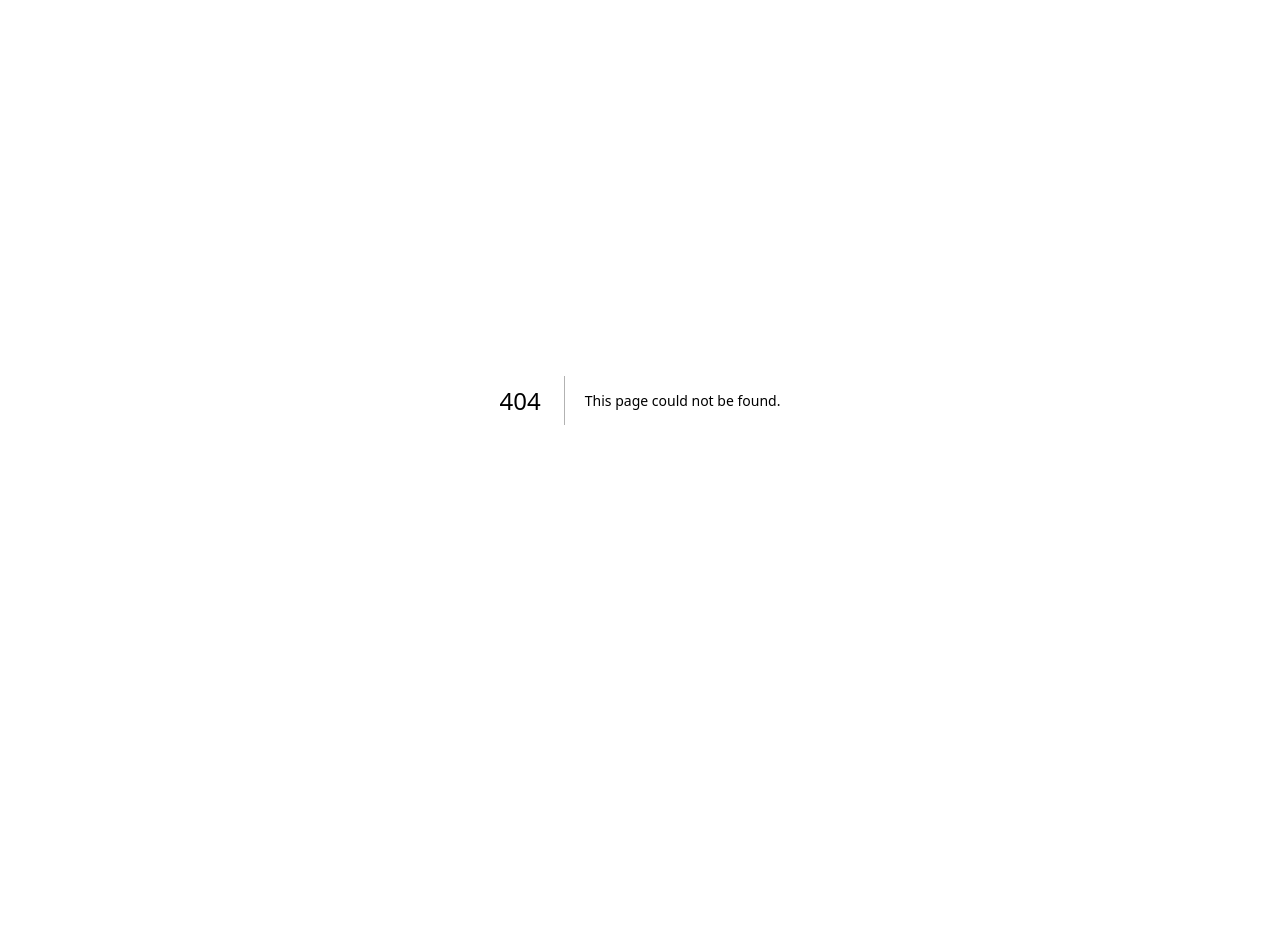
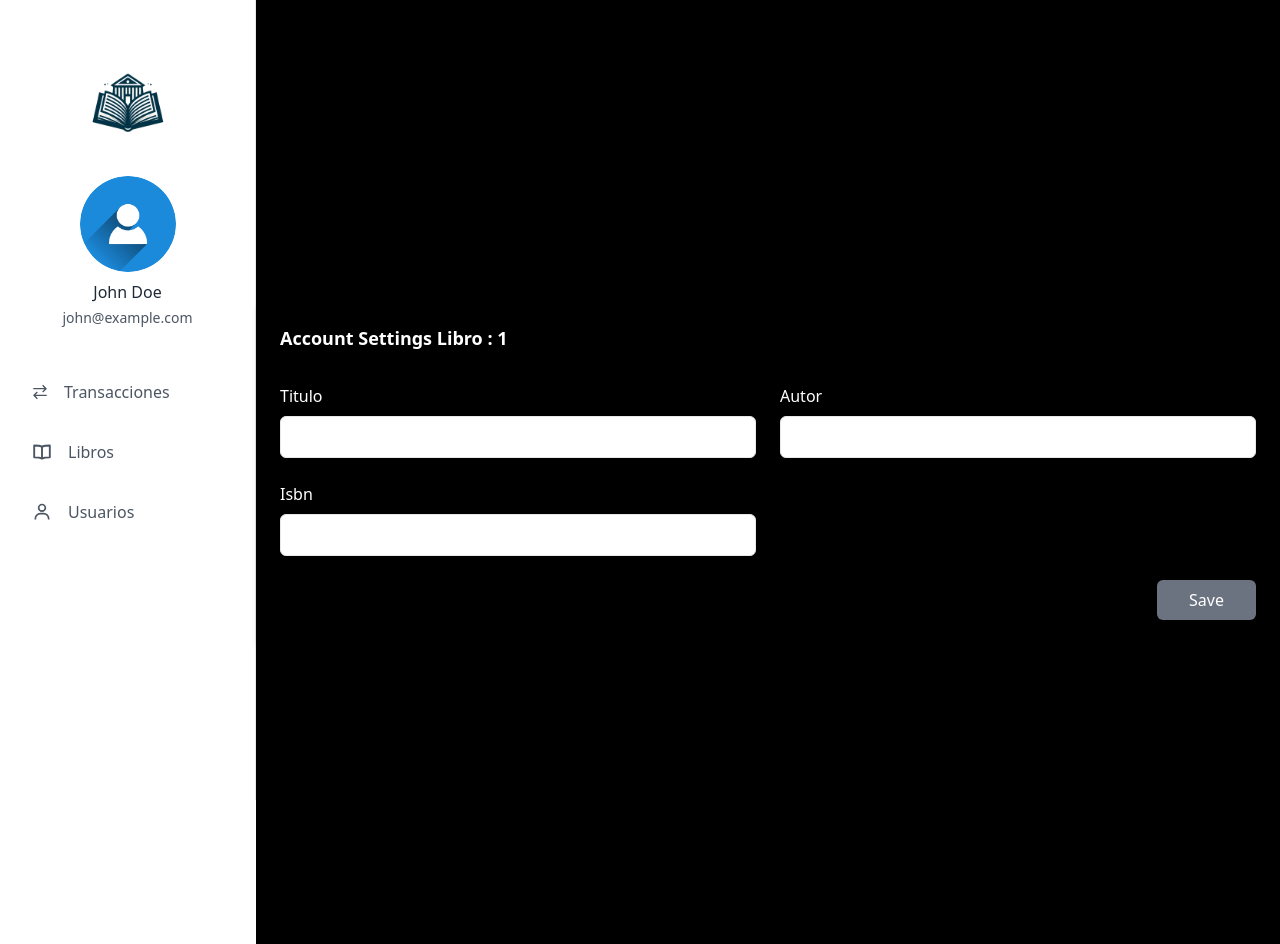
Before and after one commit to Ingenieria-Web-M-J/RQ-Gestion-Biblioteca, a Next.js app: page /admin/1 in a window 1280 px wide. Before the commit this address had no page. Before the commit the page ends 800 px from the top, so only its background shows below. Built offline with nearby package versions, Linux system fonts and the light colour scheme.

Commit message:
Agregar Libro

```diff
--- a/components/plantilla/TransactionsMain.tsx
+++ b/components/plantilla/TransactionsMain.tsx
@@ -3,12 +3,13 @@ import { GET_BOOKS } from '@/utils/queries/Books'
 import { useQuery  } from '@apollo/client'
 import React, { useEffect, useState } from 'react';
 import TR from '@/components/tr'
-
+import { useRouter } from 'next/router';
 
 
 const TransactionsMain = () => {
     const [books, setBooks] = useState<BookType[]>([]);
     const [search, setSearch] = useState('');
+    const router = useRouter();
     const {loading} = useQuery(GET_BOOKS,{
 
       variables: {
@@ -84,7 +85,7 @@ const TransactionsMain = () => {
                   <span>Import</span>
                 </button>
 
-                <button className='flex items-center justify-center w-1/2 px-5 py-2 text-sm tracking-wide text-white transition-colors duration-200 bg-blue-500 rounded-lg shrink-0 sm:w-auto gap-x-2 hover:bg-blue-600 dark:hover:bg-blue-500 dark:bg-blue-600'>
+                <button onClick={() => router.push('/admin/new')} className='flex items-center justify-center w-1/2 px-5 py-2 text-sm tracking-wide text-white transition-colors duration-200 bg-blue-500 rounded-lg shrink-0 sm:w-auto gap-x-2 hover:bg-blue-600 dark:hover:bg-blue-500 dark:bg-blue-600'>
                   <svg
                     xmlns='http://www.w3.org/2000/svg'
                     fill='none'
@@ -100,7 +101,7 @@ const TransactionsMain = () => {
                     />
                   </svg>
 
-                  <span>Add vendor</span>
+                  <span>Agregar Libro</span>
                 </button>
               </div>
             </div>
--- a/components/tr/index.tsx
+++ b/components/tr/index.tsx
@@ -1,11 +1,13 @@
 import React from 'react'
 import {BookType} from '@/types/index'
+import {useRouter} from 'next/router';
 
 interface IndexProps {
     Book: BookType;
 }
 
 const Index = ({Book}: IndexProps) => {
+    const router = useRouter();
     return (
         <tr>
             <td className='px-4 py-4 text-sm font-medium whitespace-nowrap'>
@@ -44,7 +46,7 @@ const Index = ({Book}: IndexProps) => {
                 </div>
             </td>
             <td className='px-4 py-4 text-sm whitespace-nowrap'>
-                <button className='px-1 py-1 text-gray-500 transition-colors duration-200 rounded-lg dark:text-gray-300 hover:bg-gray-100'>
+                <button onClick={() => router.push(`/admin/${Book.id}`)} className='px-1 py-1 text-gray-500 transition-colors duration-200 rounded-lg dark:text-gray-300 hover:bg-gray-100'>
                     <svg
                         xmlns='http://www.w3.org/2000/svg'
                         fill='none'
--- /dev/null
+++ b/hooks/useFormData.ts
@@ -0,0 +1,41 @@
+import { useRef, useState } from 'react';
+
+const useFormData = (initial: any) => {
+  const form = useRef<HTMLFormElement>(null);
+  const [formData, setFormData] = useState({} as any);
+
+  const getFormData = () => {
+    if (form.current) {
+      const fd = new FormData(form.current);
+      const obj: any = {};
+
+      fd.forEach((value, key) => {
+        const str = key.split(':');
+        if (str.length > 1) {
+          obj[str[0]] = {
+            ...obj[str[0]],
+            [str[1]]: value,
+          };
+        } else {
+          obj[str[0]] = value;
+        }
+      });
+
+      return obj;
+    }
+    return {};
+  };
+
+  const updateFormData = (e: React.FormEvent<HTMLFormElement>) => {
+    e.preventDefault();
+    setFormData(getFormData());
+  };
+
+  const resetFormData = () => {
+    setFormData({});
+  };
+
+  return { form, formData, updateFormData, resetFormData } as const;
+};
+
+export default useFormData;
--- a/package.json
+++ b/package.json
@@ -28,6 +28,7 @@
     "prisma": "^5.15.0",
     "react": "^18.3.1",
     "react-dom": "^18.3.1",
+    "react-toastify": "^10.0.5",
     "reflect-metadata": "^0.2.2",
     "safe-json-stringify": "^1.2.0",
     "ts-tiny-invariant": "^2.0.5",
--- /dev/null
+++ b/pages/admin/[id].tsx
@@ -0,0 +1,108 @@
+import React from 'react'
+import PrivateRoute from "@/components/PrivateRoute";
+import { NavbarDesk, NavbarMobile, HomeMain } from "@/components/plantilla";
+import useFormData from '@/hooks/useFormData';
+import { useQuery, useMutation } from '@apollo/client';
+import { UPSERT_BOOK } from '@/utils/mutations/books';
+import { booksUpsertTrasnformations } from '@/utils/transformations/books';
+
+export async function getServerSideProps(context: { params: { id: any } }) {
+  const id = context.params.id;
+  return {
+    props: {
+      id,
+    },
+  };
+}
+
+
+
+
+
+    const Index = ({ id }: any) => {
+
+      const { form, formData, updateFormData } = useFormData({});
+      const [upsertBook, {loading:loadingMutations}] = useMutation(UPSERT_BOOK);
+
+      const handleSubmit = async (e: { preventDefault: () => void }) => {
+        e.preventDefault();
+
+        const { dataCreate, dataUpdate } =booksUpsertTrasnformations({
+          formData,
+
+        });
+        await upsertBook({
+          variables: {
+            where: {
+              id: id === 'new' ? '' : id,
+            },
+
+            create: dataCreate,
+            update: dataUpdate,
+          },
+        })
+
+
+      };
+
+
+
+
+
+
+      return (
+
+
+      <div className="flex flex-col md:flex-row">
+
+      <div className="md:block hidden">
+        <NavbarDesk />
+      </div>
+      <div className="block md:hidden">
+        <NavbarMobile />
+      </div>
+
+      <div className="bg-black w-full py-[300px]">
+        <section className=" p-6 mx-auto bg-black rounded-md shadow-md dark:bg-gray-800">
+          <h2 className="text-lg font-semibold text-white capitalize dark:text-white">Account settings Libro : {id}</h2>
+
+          <form
+          ref={form}
+          onChange={updateFormData}
+          onSubmit={handleSubmit}
+          className='mt-8'
+          autoComplete='off'
+        >
+            <div className="grid grid-cols-1 gap-6 mt-4 sm:grid-cols-2 " >
+              <div>
+                <label className="text-white" htmlFor="titulo">Titulo</label>
+                <input id="titulo" name="titulo" type="text" className="block w-full px-4 py-2 mt-2 text-gray-700 bg-white border border-gray-200 rounded-md dark:bg-gray-800 dark:text-gray-300 dark:border-gray-600 focus:border-blue-400 focus:ring-blue-300 focus:ring-opacity-40 dark:focus:border-blue-300 focus:outline-none focus:ring" />
+              </div>
+
+              <div>
+                <label className="text-white" htmlFor="autor">Autor</label>
+                <input id="autor" name="autor" type="text" className="block w-full px-4 py-2 mt-2 text-gray-700 bg-white border border-gray-200 rounded-md dark:bg-gray-800 dark:text-gray-300 dark:border-gray-600 focus:border-blue-400 focus:ring-blue-300 focus:ring-opacity-40 dark:focus:border-blue-300 focus:outline-none focus:ring" />
+              </div>
+
+              <div>
+                <label className="text-white" htmlFor="isbn">Isbn</label>
+                <input id="isbn"  name="isbn" type="text" className="block w-full px-4 py-2 mt-2 text-gray-700 bg-white border border-gray-200 rounded-md dark:bg-gray-800 dark:text-gray-300 dark:border-gray-600 focus:border-blue-400 focus:ring-blue-300 focus:ring-opacity-40 dark:focus:border-blue-300 focus:outline-none focus:ring" />
+              </div>
+
+
+            </div>
+
+            <div className="flex justify-end mt-6">
+              <button type='submit' className="px-8 py-2.5 leading-5 text-white transition-colors duration-300 transform bg-gray-500 rounded-md hover:bg-gray-600 focus:outline-none focus:bg-gray-600">Save</button>
+            </div>
+          </form>
+        </section>
+      </div>
+
+      </div>
+
+
+  )
+}
+
+export default Index
--- a/types/index.ts
+++ b/types/index.ts
@@ -4,7 +4,7 @@ export type BookType = {
     author: string;
     isbn: string;
     available: Boolean;
-    borrowRecords: [Borrow];
+
     createdAt: string;
     updatedAt: string;
   };
--- /dev/null
+++ b/utils/mutations/books.ts
@@ -0,0 +1,12 @@
+import { gql } from '@apollo/client';
+
+export const UPSERT_BOOK = gql`
+mutation UpsertOneBook($where: BookWhereUniqueInput!, $create: BookCreateInput!, $update: BookUpdateInput!) {
+  upsertOneBook(where: $where, create: $create, update: $update) {
+    id
+    title
+    author
+    isbn
+  }
+}
+`;
--- /dev/null
+++ b/utils/transformations/books.ts
@@ -0,0 +1,28 @@
+export const booksUpsertTrasnformations = ({
+  formData
+
+}: {
+  formData: any;
+
+}) => {
+  const dataCreate = {
+    title: formData.title,
+    author: formData.author,
+    isbn: formData.isbn,
+
+  };
+  const dataUpdate = {
+    title: {
+      set: formData.title,
+    },
+    author: {
+      set: formData.author,
+    },
+
+
+  };
+  return {
+    dataCreate,
+    dataUpdate,
+  };
+};
```
Also changed, not shown: utils/mutations/products.ts (deleted, +0 -16 lines), utils/transformations/products.ts (deleted, +0 -42 lines), utils/queries/Books.ts (line endings or trailing spaces), 2 other files (tests, documents, lock files or other folders).
